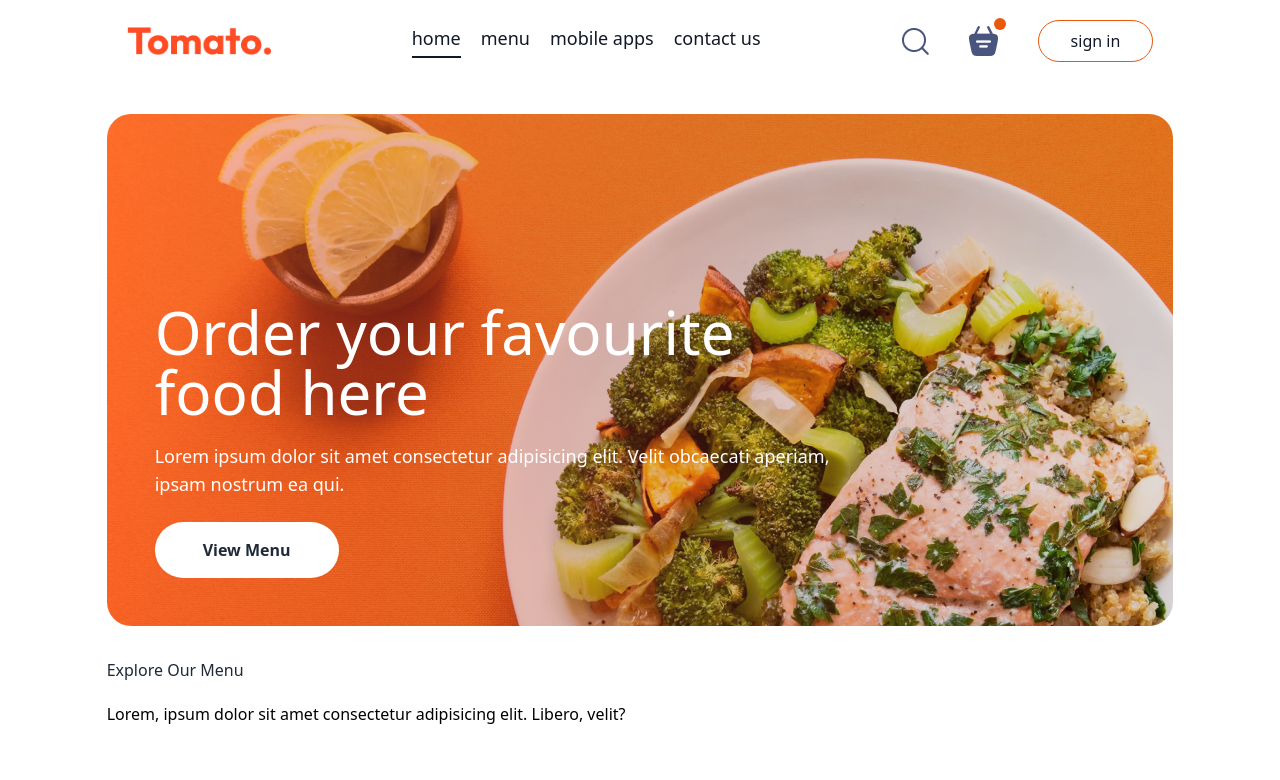
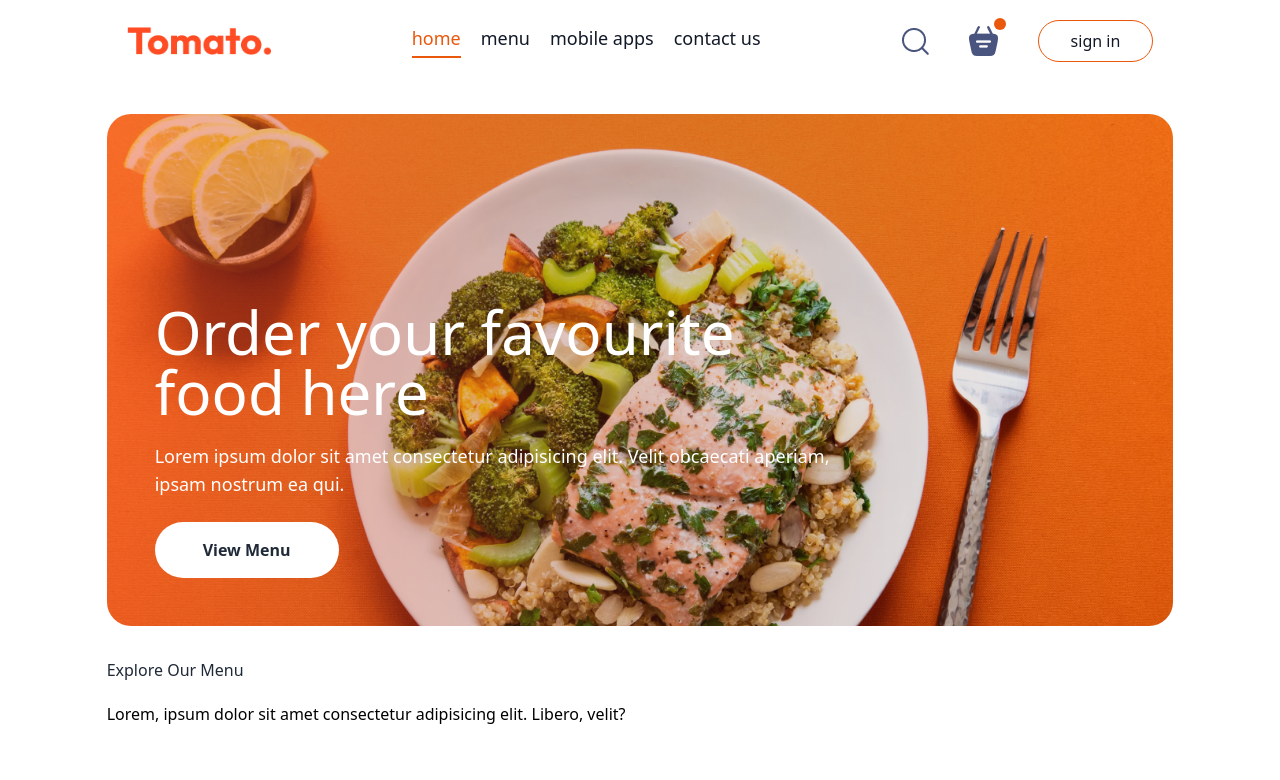
Before and after one commit to 1CL0UD/food-delivery-frontend, a React app: page / in a window 1280 px wide. Shown: the top 780 px of the page. Built offline with nearby package versions, Linux system fonts and the light colour scheme; the HTML template or start-up script is replaced by a standard one.

Commit message:
added hovers

```diff
--- a/src/components/Navbar.tsx
+++ b/src/components/Navbar.tsx
@@ -11,7 +11,7 @@ const Navbar = () => {
           onClick={() => {
             setMenu('home');
           }}
-          className={`${menu == 'home' ? 'active' : ''} cursor-pointer`}
+          className={`${menu == 'home' ? 'active' : ''} `}
         >
           home
         </li>
@@ -19,7 +19,7 @@ const Navbar = () => {
           onClick={() => {
             setMenu('menu');
           }}
-          className={`${menu == 'menu' ? 'active' : ''} cursor-pointer`}
+          className={`${menu == 'menu' ? 'active' : ''} `}
         >
           menu
         </li>
@@ -27,7 +27,7 @@ const Navbar = () => {
           onClick={() => {
             setMenu('mobile-app');
           }}
-          className={`${menu == 'mobile-app' ? 'active' : ''} cursor-pointer`}
+          className={`${menu == 'mobile-app' ? 'active' : ''} `}
         >
           mobile apps
         </li>
@@ -35,7 +35,7 @@ const Navbar = () => {
           onClick={() => {
             setMenu('contact-us');
           }}
-          className={`${menu == 'contact-us' ? 'active' : ''} cursor-pointer`}
+          className={`${menu == 'contact-us' ? 'active' : ''} `}
         >
           contact us
         </li>
--- a/src/index.css
+++ b/src/index.css
@@ -32,7 +32,11 @@ a {
 }
 
 .navbar-menu .active {
-  @apply pb-1 border-b-2 border-solid border-gray-900;
+  @apply pb-1 border-b-2 border-solid border-orange-600 text-orange-600;
+}
+
+.navbar-menu li {
+  @apply cursor-pointer hover:text-orange-600;
 }
 
 .explore-menu-list-item .active {
@@ -41,6 +45,8 @@ a {
 
 .header {
   background: url('assets/header_img.png') no-repeat;
+  background-size: cover;
+  background-position: center;
 }
 
 .footer-content-item {
```
